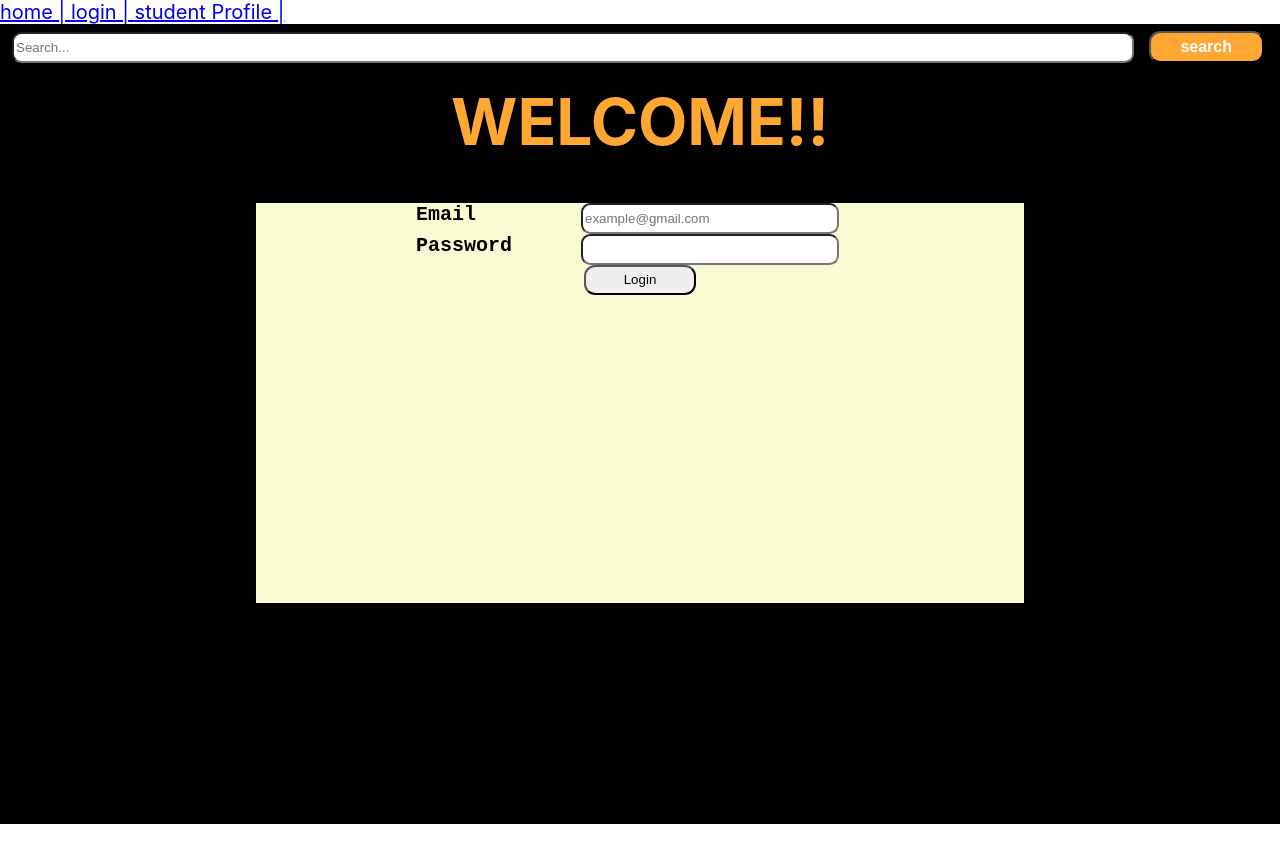
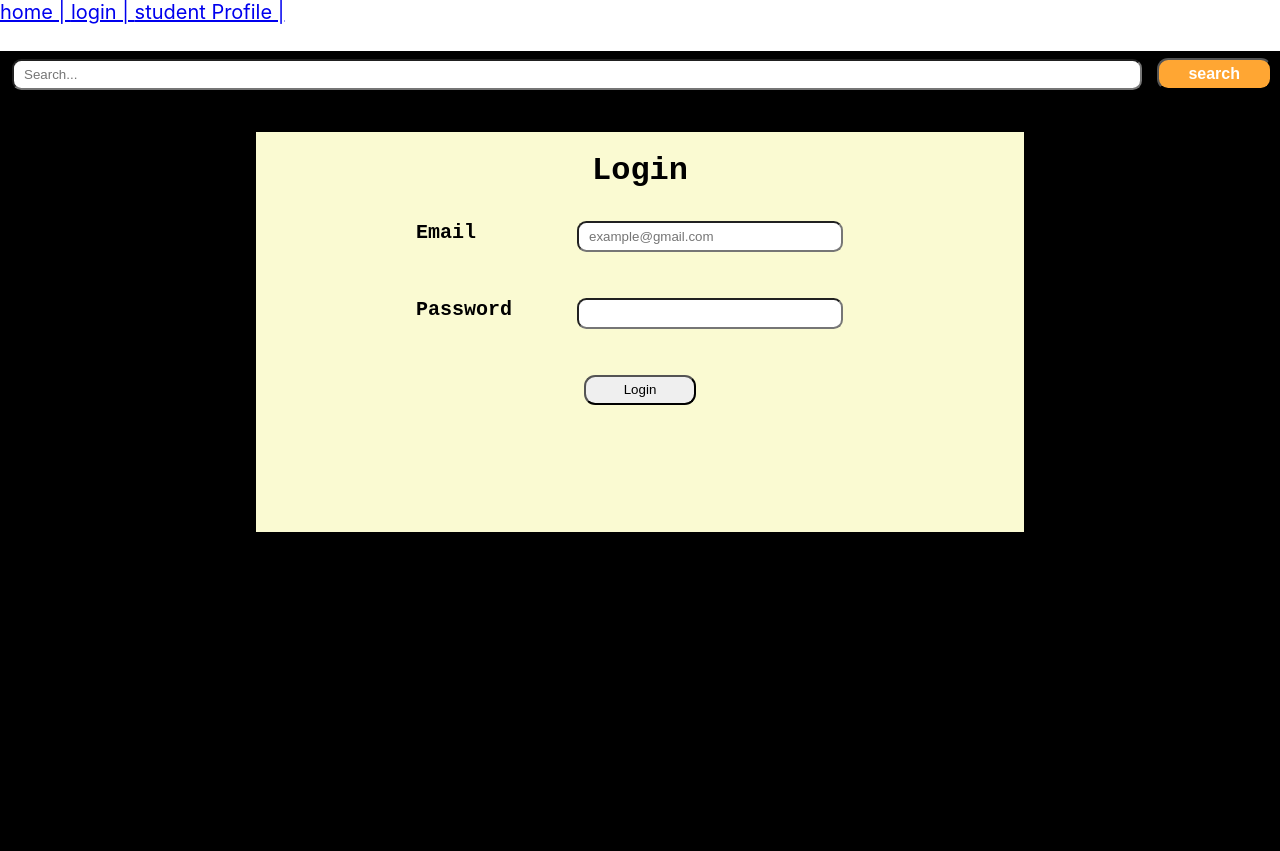
Before and after one commit to salma27/GP-organization-system, a React (Create React App) app in the folder frontend/: page /login in a window 1280 px wide. Before the commit the page ends 824 px from the top, so only its background shows below. Built offline with nearby package versions, Linux system fonts and the light colour scheme.

Commit message:
login updated

```diff
--- a/frontend/src/Utils/ErrorHandlingInput.js
+++ b/frontend/src/Utils/ErrorHandlingInput.js
@@ -1,7 +1,7 @@
 const ErrorHandlingInput = ({
     label = "",
     error = "",
-    type = "",
+    type = "text",
     name = "",
     value = "",
     borderRadius = "0.7em",
@@ -11,6 +11,7 @@
     labelID = "",
     id = "",
     height = "25px",
+    paddingLeft = "10px",
 }) => {
     return (
         <>
@@ -23,7 +24,11 @@
                 className={className}
                 placeholder={placeholder}
                 id={id}
-                style={{ borderRadius: borderRadius, height: height }}
+                style={{
+                    borderRadius: borderRadius,
+                    height: height,
+                    paddingLeft: paddingLeft,
+                }}
             />
             {error && <label>{error}</label>}
         </>
--- a/frontend/src/components/Login/Login.js
+++ b/frontend/src/components/Login/Login.js
@@ -3,11 +3,21 @@
 import { ErrorHandlingInput, Title, Button } from "utils";
 import SearchBar from "../SearchBar/SearchBar";
 function LoginBox() {
-    const [email,setEmail] = useState("example@gmail.com");
-    const [password,setPassword] = useState("");
-    const [star,setStar] = useState("");
+    const [email, setEmail] = useState("example@gmail.com");
+    const [password, setPassword] = useState("");
+    const [star, setStar] = useState("");
     return (
         <div className="loginBox">
+            <p
+                style={{
+                    fontSize: "32px",
+                    paddingTop: "20px",
+                    fontStyle: "bold",
+                }}
+            >
+                Login
+            </p>
+
             <div>
                 <ErrorHandlingInput
                     label="Email"
@@ -15,13 +25,15 @@
                     placeholder={email}
                     className="emailInput"
                     onChange={(e) => {
-                        if(email==="example@gmail.com")
+                        if (email === "example@gmail.com")
                             setEmail(e.target.value);
-                        else
-                            setEmail(email+e.target.value);
+                        else setEmail(email + e.target.value);
+                        console.log(e.target.value);
                     }}
                 />
             </div>
+            <br></br>
+            <br></br>
             <div>
                 <ErrorHandlingInput
                     label="Password"
@@ -29,12 +41,14 @@
                     type="password"
                     className="passwordInput"
                     placeholder={star}
-                    onChange = {(e)=>{
-                        setPassword(password+e.target.value);
-                        setStar(star+'*');
+                    onChange={(e) => {
+                        setPassword(password + e.target.value);
+                        setStar(star + "*");
                     }}
                 />
             </div>
+            <br></br>
+            <br></br>
 
             <Button
                 type="submit"
@@ -42,7 +56,7 @@
                 height="30px"
                 width="7rem"
                 borderRadius="0.7rem"
-                onClick = {()=>console.log(password)}
+                onClick={() => console.log(password)}
             />
         </div>
     );
--- a/frontend/src/components/StudentProfile/StudentProfile.css
+++ b/frontend/src/components/StudentProfile/StudentProfile.css
@@ -1,11 +1,3 @@
-#title {
-    padding-top: 1rem;
-    font-size: 2rem;
-    font-style: bold;
-    text-align: center;
-    padding-left: 0px;
-    margin-left: 0px;
-}
 body {
     font-size: 20px;
     margin-left: 3rem;
--- /dev/null
+++ b/frontend/src/utils/Title.css
@@ -0,0 +1,8 @@
+#title {
+    padding-top: 1rem;
+    font-size: 2rem;
+    font-style: bold;
+    text-align: center;
+    padding-left: 0px;
+    margin-left: 0px;
+}
```
